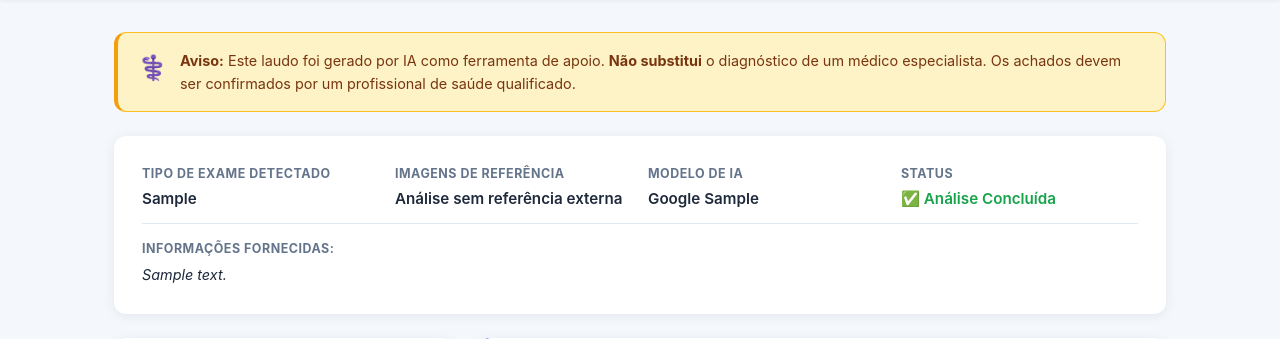
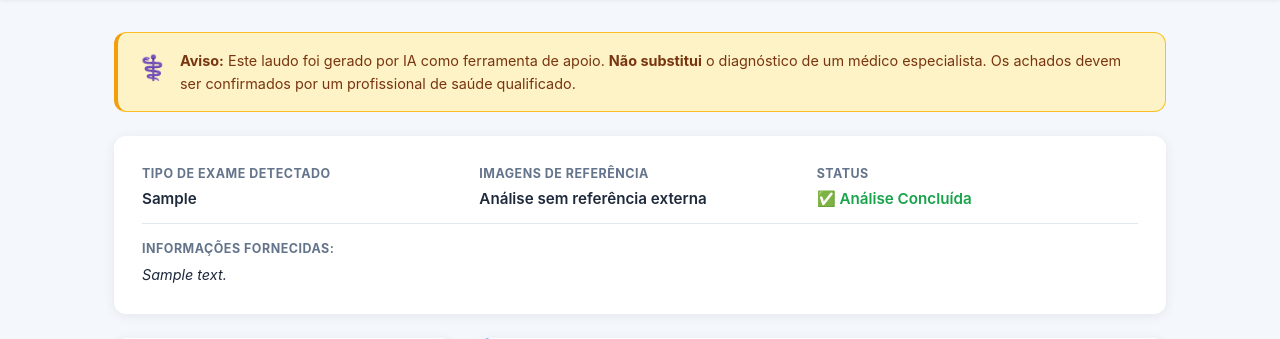
Before and after one commit to paulohramoss/analise-exame, a Flask app: template templates/result.html in a window 1280 px wide. Shown: the part 71-410 px from the top of the page. Run offline with Flask 3, Linux system fonts and the light colour scheme; the template is opened without the code that fills it: most values are stand-ins (such as "Sample title", 1, 10 or a date in 2020); parts of the project's set-up code (start-up, migrations or seed data) failed here and were passed over.

Commit message:
Remove coluna 'Modelo de IA' da tela de resultado
https://claude.ai/code/session_01MrkPttwoBBNYpyzYBzLYGt

```diff
--- a/templates/result.html
+++ b/templates/result.html
@@ -52,10 +52,6 @@
                             Análise sem referência externa
                         {% endif %}
                     </span>
-                </div>
-                <div class="meta-item">
-                    <span class="meta-label">Modelo de IA</span>
-                    <span class="meta-value">Google {{ model_used }}</span>
                 </div>
                 <div class="meta-item">
                     <span class="meta-label">Status</span>
```
